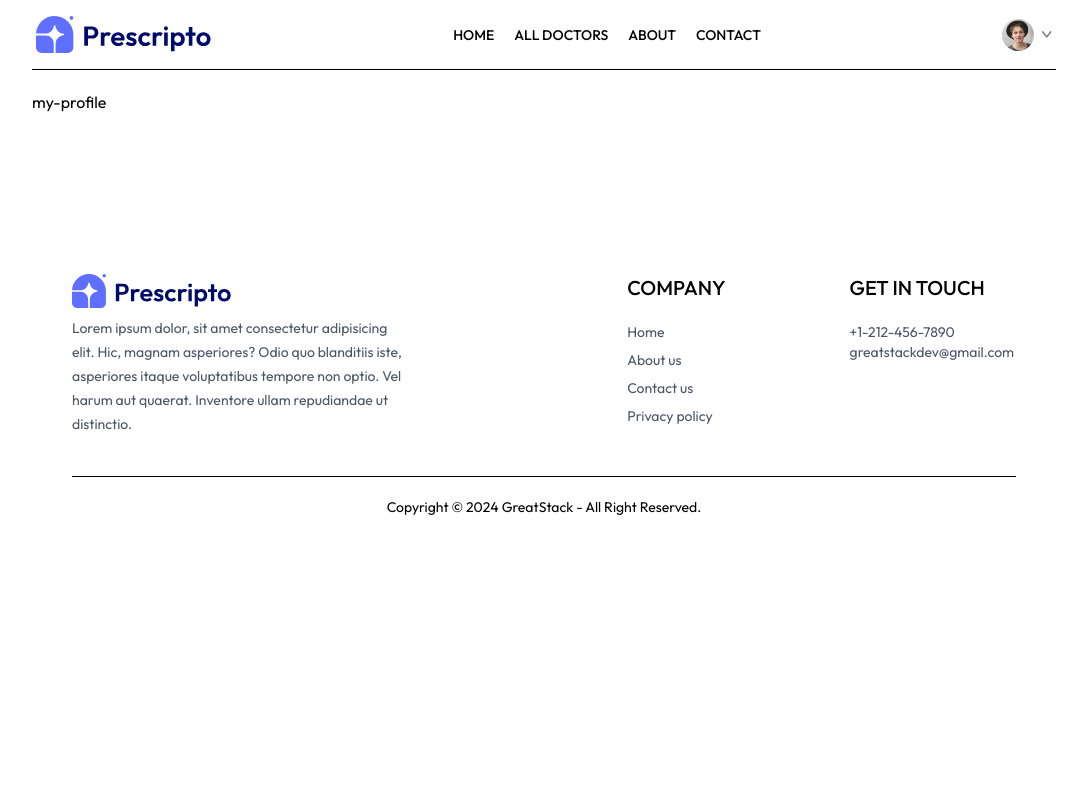
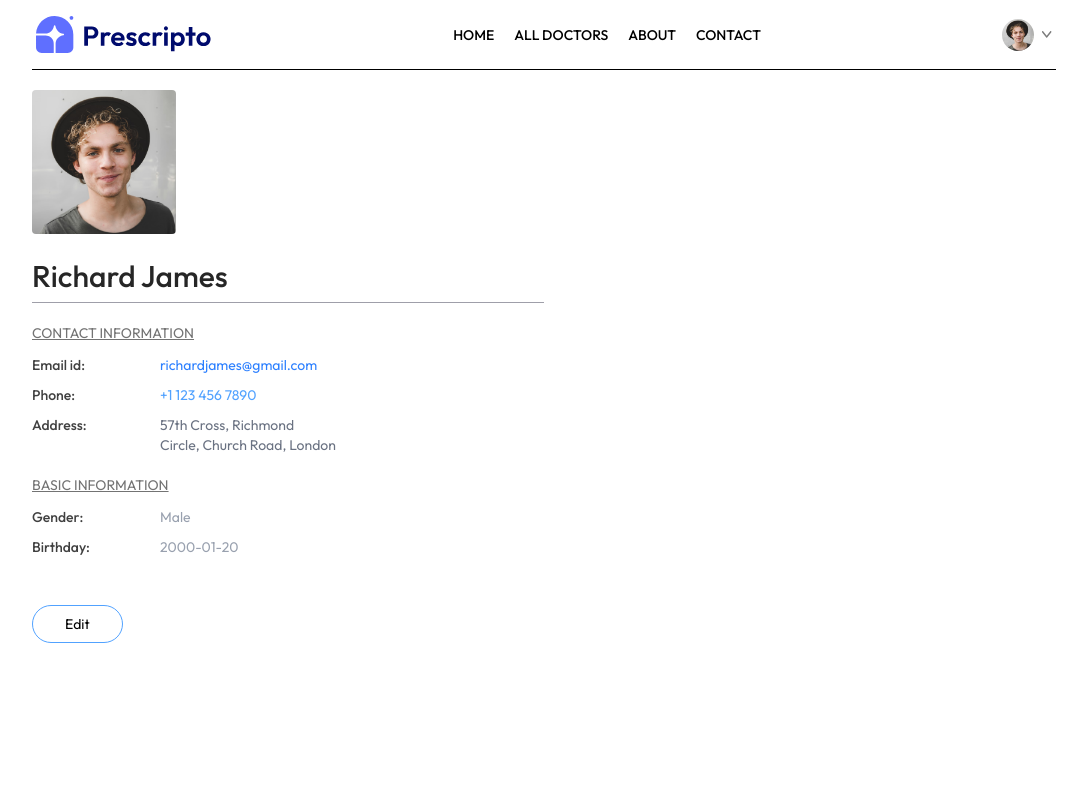
Before and after one commit to vivek-gamit/Doctor-Appointment-Booking-System, a React (Vite) app in the folder frontend/: page /my-profile in a window 1280 px wide. Shown: the top 800 px of the page, without its empty margins (96-1183 px from the left). Built offline with nearby package versions, Linux system fonts and the light colour scheme; the HTML template or start-up script is replaced by a standard one; a web font is replaced by a local one.

Commit message:
MyProfile & MyAppointmentPage Design

```diff
--- a/frontend/src/pages/MyAppointments.jsx
+++ b/frontend/src/pages/MyAppointments.jsx
@@ -1,11 +1,37 @@
-import React from 'react'
+import React, { useContext } from 'react'
+import { AppContext } from '../context/AppContext'
 
 const MyAppointments = () => {
-  return (
-    <div>
-      my-appointments
-    </div>
-  )
+
+    const { doctors } = useContext(AppContext)
+
+    return (
+        <div>
+            <p className='pb-3 mt-12 font-medium text-zinc-700 border-b'>My appointments</p>
+            <div className=''>
+                {doctors.slice(0, 2).map((item, index) => (
+                    <div key={index} className='grid grid-cols-[1fr_2fr] gap-4 sm:flex sm:gap-6 py-2 border-b'>
+                        <div>
+                            <img className='w-32 bg-indigo-50' src={item.image} alt="" />
+                        </div>
+                        <div className='flex-1 text-sm text-zinc-600'>
+                            <p className='text-neutral-800 font-semibold'>{item.name}</p>
+                            <p>{item.speciality}</p>
+                            <p className='text-zinc-700 font-medium mt-1'>Address:</p>
+                            <p className='text-xs'>{item.address.line1}</p>
+                            <p className='text-xs'>{item.address.line2}</p>
+                            <p className='text-xs mt-1'><span className='text-sm text-neutral-700 font-medium'>Date & Time:</span> 25, July, 2024 |  8:30 PM</p>
+                        </div>
+                        <div></div>
+                        <div className='flex flex-col gap-2 justify-end'>
+                            <button className='text-sm text-stone-500 text-center sm:min-w-48 py-2 border rounded hover:bg-primary hover:text-white transition-all duration-300'>Pay Online</button>
+                            <button className='text-sm text-stone-500 text-center sm:min-w-48 py-2 border rounded hover:bg-red-600 hover:text-white transition-all duration-300'>Cancel appointment</button>
+                        </div>
+                    </div>
+                ))}
+            </div>
+        </div>
+    )
 }
 
 export default MyAppointments
--- a/frontend/src/pages/MyProfile.jsx
+++ b/frontend/src/pages/MyProfile.jsx
@@ -1,11 +1,77 @@
-import React from 'react'
+import React, { useState } from 'react'
+import { assets } from '../assets/assets'
 
 const MyProfile = () => {
-  return (
-    <div>
-      my-profile
-    </div>
-  )
+
+    const [isEdit, setIsEdit] = useState(false)
+
+    const [userData, setUserData] = useState({
+        name: "Richard James",
+        image: assets.profile_pic,
+        email: 'richardjames@gmail.com',
+        phone: '+1  123 456 7890',
+        address: {
+            line1: '57th Cross, Richmond',
+            line2: 'Circle, Church Road, London',
+        },
+        gender: 'Male',
+        dob: '2000-01-20'
+    })
+
+    return (
+        <div className='max-w-lg flex flex-col gap-2 text-sm'>
+            <img className='w-36 rounded' src={userData.image} alt="" />
+
+            {isEdit
+                ? <input className='bg-gray-50 text-3xl font-medium max-w-60 mt-4' type="text" onChange={(e) => setUserData(prev => ({ ...prev, name: e.target.value }))} value={userData.name} />
+                : <p className='font-medium text-3xl text-neutral-800 mt-4'>{userData.name}</p>
+            }
+
+            <hr className='bg-zinc-400 h-px border-none' />
+            <div>
+                <p className='text-neutral-500 underline mt-3'>CONTACT INFORMATION</p>
+                <div className='grid grid-cols-[1fr_3fr] gap-y-2.5 mt-3 text-neutral-700'>
+                    <p className='font-medium'>Email id:</p>
+                    <p className='text-blue-500'>{userData.email}</p>
+                    <p className='font-medium'>Phone:</p>
+                    {isEdit
+                        ? <input className='bg-gray-100 max-w-52' type="text" onChange={(e) => setUserData(prev => ({ ...prev, phone: e.target.value }))} value={userData.phone} />
+                        : <p className='text-blue-400'>{userData.phone}</p>}
+                    <p className='font-medium'>Address:</p>
+                    {isEdit
+                        ? <p>
+                            <input className='bg-gray-50' type="text" onChange={(e) => setUserData(prev => ({ ...prev, address: { ...prev.address, line1: e.target.value } }))} value={userData.address.line1} />
+                            <br />
+                            <input className='bg-gray-50' type="text" onChange={(e) => setUserData(prev => ({ ...prev, address: { ...prev.address, line2: e.target.value } }))} value={userData.address.line2} /></p>
+                        : <p className='text-gray-500'>{userData.address.line1} <br /> {userData.address.line2}</p>
+                    }
+                </div>
+            </div>
+            <div>
+                <p className='text-neutral-500 underline mt-3'>BASIC INFORMATION</p>
+                <div className='grid grid-cols-[1fr_3fr] gap-y-2.5 mt-3 text-neutral-700'>
+                    <p className='font-medium'>Gender:</p>
+                    {isEdit
+                        ? <select className='max-w-20 bg-gray-100' onChange={(e) => setUserData(prev => ({ ...prev, gender: e.target.value }))} value={userData.gender} >
+                            <option value="Male">Male</option>
+                            <option value="Female">Female</option>
+                        </select>
+                        : <p className='text-gray-400'>{userData.gender}</p>}
+                    <p className='font-medium'>Birthday:</p>
+                    {isEdit
+                        ? <input className='max-w-28 bg-gray-100' type='date' onChange={(e) => setUserData(prev => ({ ...prev, dob: e.target.value }))} value={userData.dob} />
+                        : <p className='text-gray-400'>{userData.dob}</p>}
+                </div>
+            </div>
+            <div className='mt-10'>
+                {
+                    isEdit
+                        ? <button onClick={() => setIsEdit(false)} className='border border-blue-400 px-8 py-2 rounded-full hover:bg-blue-400 hover:text-white transition-all'>Save information</button>
+                        : <button onClick={() => setIsEdit(true)} className='border border-blue-400 px-8 py-2 rounded-full hover:bg-blue-400 hover:text-white transition-all'>Edit</button>
+                }
+            </div>
+        </div>
+    )
 }
 
 export default MyProfile
```
